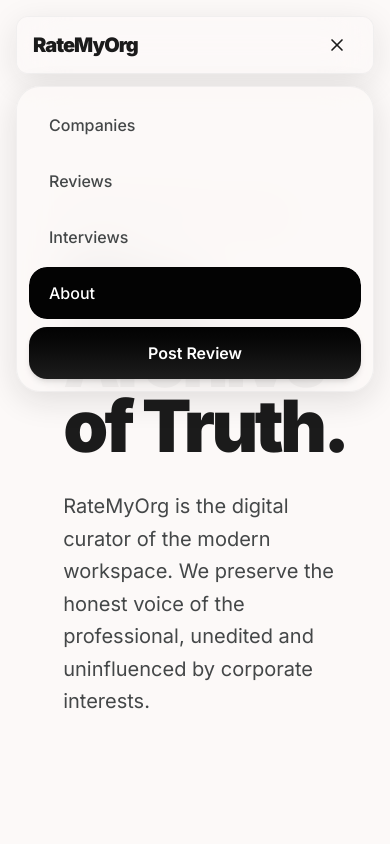
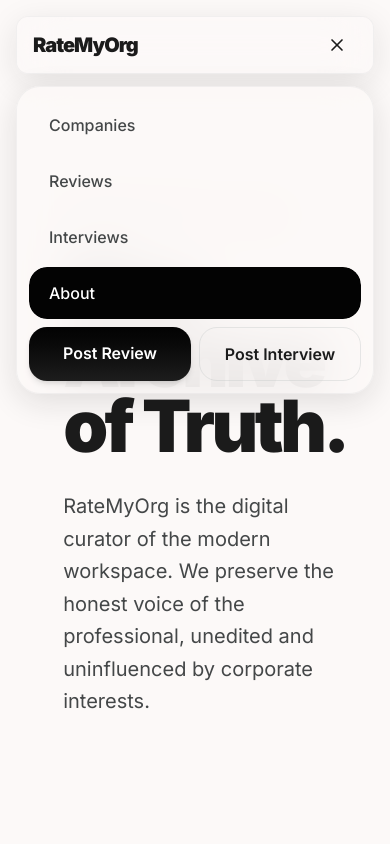
Before and after one commit to sanjay-deoram/rate-my-org, a Next.js app: page /about in a window 390 px wide. Both pictures are taken after a click on the button "Open menu". Shown: the top 844 px of the page. Built offline with nearby package versions, Linux system fonts and the light colour scheme.

Commit message:
fix: added add interview to hamburger menu

```diff
--- a/components/interview-card.tsx
+++ b/components/interview-card.tsx
@@ -83,14 +83,6 @@
             ) : null}
             <h3 className="mb-1 text-xl font-bold">{interview.roleTitle}</h3>
             <div className="mt-1 flex flex-wrap items-center gap-1.5">
-              {interview.department && (
-                <>
-                  <span className="text-on-surface-variant font-mono text-xs tracking-widest uppercase">
-                    {interview.department}
-                  </span>
-                  <span className="text-outline-variant font-mono text-sm">·</span>
-                </>
-              )}
               <span
                 className={`rounded-full px-2.5 py-0.5 font-mono text-[10px] font-bold tracking-wider uppercase ${EXPERIENCE_BADGE[interview.overallExperience] ?? "bg-surface-container-high text-on-surface-variant"}`}
               >
--- a/components/nav.tsx
+++ b/components/nav.tsx
@@ -146,14 +146,24 @@
               })}
             </div>
 
+            <div className="mt-2 grid grid-cols-2 gap-2">
               <Link
                 href="/reviews/write"
                 role="menuitem"
                 onClick={() => setMenuOpen(false)}
-              className="from-primary to-primary-container text-primary-foreground mt-2 block rounded-2xl bg-gradient-to-b px-5 py-3.5 text-center text-base font-semibold shadow-md transition-opacity duration-200 hover:opacity-90 active:scale-[0.98]"
+                className="from-primary to-primary-container text-primary-foreground block rounded-2xl bg-gradient-to-b px-4 py-3.5 text-center text-base font-semibold shadow-md transition-opacity duration-200 hover:opacity-90 active:scale-[0.98]"
               >
                 Post Review
               </Link>
+              <Link
+                href="/interviews/submit"
+                role="menuitem"
+                onClick={() => setMenuOpen(false)}
+                className="border-border/40 text-foreground hover:border-primary block rounded-2xl border px-4 py-3.5 text-center text-base font-semibold transition-colors duration-200 active:scale-[0.98]"
+              >
+                Post Interview
+              </Link>
+            </div>
           </div>
         </div>
       )}
```
Lines whose indentation alone changed are shown as unchanged.
